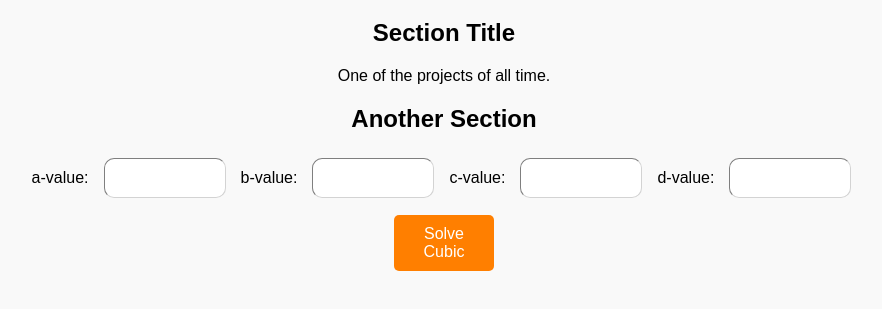
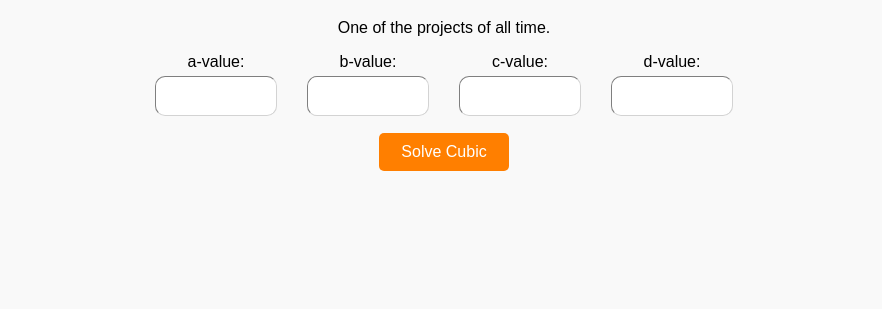
Before and after one commit to batmanbutleralfred/Assignment-2, a website: page assignment2.html in a window 1280 px wide. Shown: the part 61-370 px from the top of the page, without its empty margins (196-1078 px from the left). Drawn offline with Linux system fonts and the light colour scheme.

Commit message:
made some changes to the layout

```diff
--- a/assignment2.css
+++ b/assignment2.css
@@ -28,7 +28,7 @@ input {
 display: inline-block; /* Ensures text boxes are on the same line */
 }
 button {
-    width: 100px;
+    width: 130px;
     padding: 10px 20px;
     font-size: 16px;
     background-color: #ff7f00;
--- a/assignment2.html
+++ b/assignment2.html
@@ -14,23 +14,26 @@
     </header>
     <main>
         <section>
-            <h2>Section Title</h2>
             <p>One of the projects of all time.</p>
         </section>
                 <section>
-                        <h2>Another Section</h2>
-                        <form style="display: flex; flex-wrap: wrap; gap: 10px; align-items: center; justify-content: center;">
+                        <form style="display: flex; flex-direction: row; gap: 20px; justify-content: center; align-items: center;"> <!-- Adjusted to center everything and place boxes side by side -->
+            <div style="display: flex; flex-direction: column; align-items: center;">
                 <label for="a_value">a-value:</label>
                 <input type="text" id="a_value" name="a_value">
-
+            </div>
+            <div style="display: flex; flex-direction: column; align-items: center;">
                 <label for="b_value">b-value:</label>
                 <input type="text" id="b_value" name="b_value">
-
+            </div>
+            <div style="display: flex; flex-direction: column; align-items: center;">
                 <label for="c_value">c-value:</label>
                 <input type="text" id="c_value" name="c_value">
-
+            </div>
+            <div style="display: flex; flex-direction: column; align-items: center;">
                 <label for="d_value">d-value:</label>
                 <input type="text" id="d_value" name="d_value">
+            </div>
         </form>
 
                         <div style="display:flex; justify-content:center; margin-top:12px;">
@@ -38,6 +41,9 @@
                         </div>
                 </section>
     </main>
+                        </div>
+                </section>
+    </main>
 </body>
 
 </body>
```
Lines whose indentation alone changed are shown as unchanged.
